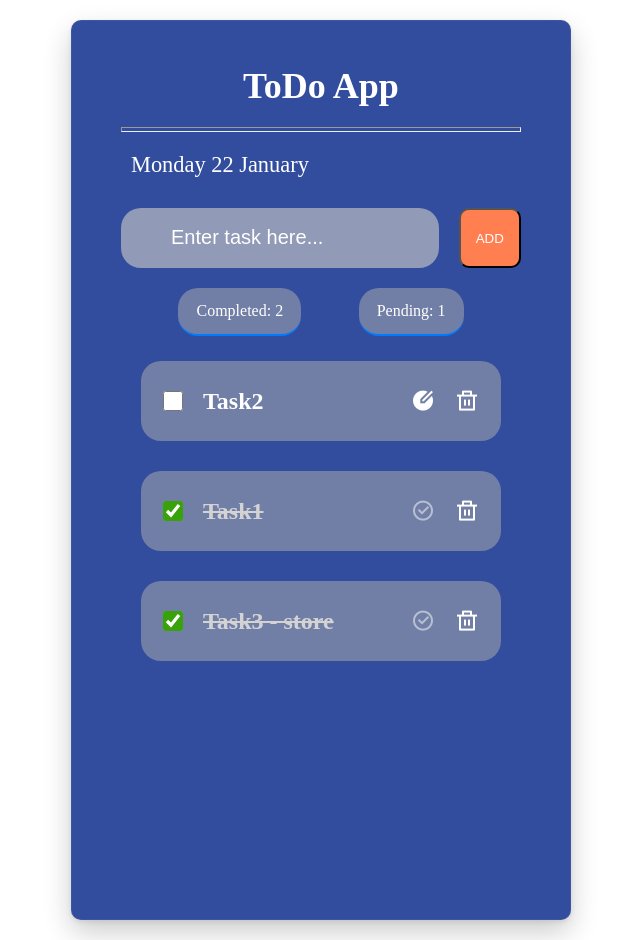
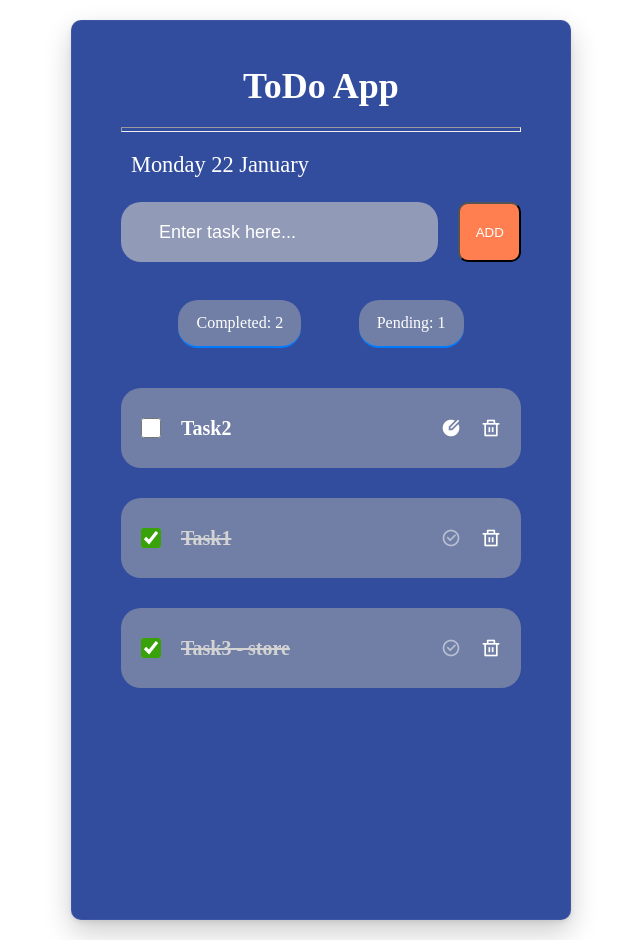
Before and after one commit to Bhavyashree-DC/vue2-todo-app, a Vue app in the folder todo-app/: page / in a window 1280 px wide. Shown: the whole page, without its empty margins (319-959 px from the left). Built offline with nearby package versions, Linux system fonts and the light colour scheme.

Commit message:
Refine style for App file

```diff
--- a/todo-app/src/App.vue
+++ b/todo-app/src/App.vue
@@ -51,8 +51,8 @@ export default{
      },
      ...mapGetters({
         tasks: 'allTasks',
-        completedTask :'completedTask',
-        pendingTask :'pendingTask'
+        doneTasks :'completedTask',
+        pendingTasks :'pendingTask'
      })
   }
 }
@@ -91,7 +91,7 @@ export default{
   height:5px;
 }
 .todo-app .date{
-  margin:10px 0px;
+  margin:10px 0px 0px 0px;
   padding: 10px;
   font-size: 1.4rem;
 }
--- a/todo-app/src/components/InputField.vue
+++ b/todo-app/src/components/InputField.vue
@@ -21,6 +21,13 @@
                 return;
             }
 
+            const existingTask = this.$store.getters.allTasks.find(
+                                 (task) => task.todoName.toLowerCase() === this.inputValue.toLowerCase());
+
+            if(existingTask){
+                alert("Task with the same name already exists!");
+                return;
+            }
             this.$store.commit('saveTask', this.inputValue);
             this.inputValue = '';
         },
@@ -45,27 +52,27 @@
     background-color:#919AB6;
     border-radius: 20px;
     font-size:18px;
-    padding:10px;
-    margin:10px 0px;
+    padding: 8px;
+    margin:14px 0px 20px 0px;
     color:#fff;
 }
 .input-field input::placeholder{
-    padding:20px 40px;
-    font-size: 20px;
+    padding:20px 30px;
+    font-size: 18px;
     color:#fff;
 }
 .input-field button{
    width:68px;
    height: 60px;
    padding:10px;
-   margin: 10px 0px;
+   margin: 14px 0px 20px 0px;
    border-radius: 10px;
    cursor: pointer;
    background-color:coral;
    color:#fff;
 }
 .input-field button:hover{
-    background-color:rgb(240, 153, 122)  ;
+    background-color:#f0997a  ;
 }
 .task-list ul.list-items{
     min-height: 80px;
--- a/todo-app/src/components/TaskList.vue
+++ b/todo-app/src/components/TaskList.vue
@@ -16,7 +16,7 @@
                         @keyup.enter="finishEditing(list.id)"
                         />
 
-                    <h4  v-if="!list.isEditing" :class="{ 'completed': list.isCompleted === true }">
+                    <h4 v-if="!list.isEditing" :class="{ 'completed': list.isCompleted === true }">
                         {{ list.todoName }}
                     </h4>
                     </div>
@@ -70,7 +70,7 @@ export default ({
           return this.$store.getters.pendingTask;
        },
        filteredTasks(){
-        const tasks = this.showCompleted ? [...this.completedTasks, ...this.pendingTasks] : this.pendingTasks;
+        const tasks = this.showCompleted ? [...this.allTasks] : this.pendingTasks;
           return tasks.sort((a, b) => (a.isCompleted === b.isCompleted ? 0 : a.isCompleted ? 1 : -1));
        },
     },
@@ -78,11 +78,14 @@ export default ({
 })
 </script>
 <style scoped>
+*{
+   box-sizing: border-box;
+}
+
 .list-items{
     width: 100%;
     height: auto;
-    overflow-y: auto;
-    margin: 10px 0px;
+    margin: 30px 0px;
 }
 
 .list-items h3{
@@ -96,16 +99,16 @@ export default ({
     align-items: center;
     margin: 0px;
     height: 100%;
+    overflow-y: auto;
 }
 .task-list li{
-    font-size: 24px;
+    font-size: 20px;
     height: 80px;
 }
 
 .items{
-    min-width: 90%;
-    height: 80px;
-    padding:22px;
+    width: 100%;
+    padding:20px;
     margin: 15px 0px;
     background-color: rgb(113,127,166);
     border-radius: 20px;
--- a/todo-app/src/components/TaskSummary.vue
+++ b/todo-app/src/components/TaskSummary.vue
@@ -21,7 +21,7 @@ export default {
     justify-content: space-evenly;
     gap:20px;
     align-items: center;
-    margin: 10px 20px 0px 20px;
+    margin: 18px 20px -5px 20px;
   }
 
   .completed-summary,
```
Also changed, not shown: todo-app/src/main.js (indentation only).
